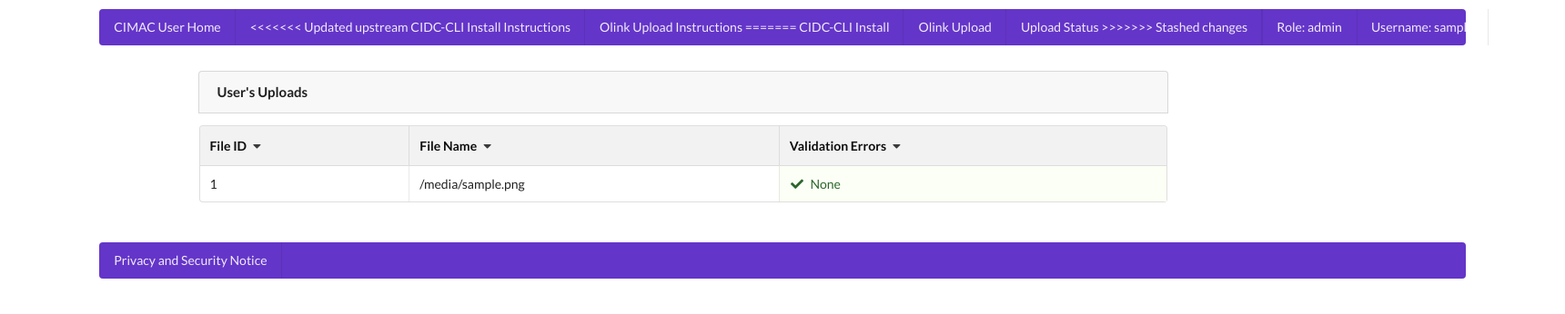
After one commit to CIMAC-CIDC/cidc-portal, a Flask app: template cidc_portal/cimac_biofx/templates/upload_status.jinja2 in a window 1720 px wide. The commit adds this page. Shown: the top 346 px of the page at 91% size. Run offline with Flask 2, Linux system fonts and the light colour scheme; the template is opened without the code that fills it: most values are stand-ins (such as "Sample title", 1, 10 or a date in 2020); some libraries are stand-ins or nearby versions.

Commit message:
dfci/cidc-portal#68 - Adding upload status list.

```diff
--- /dev/null
+++ b/cidc_portal/cimac_biofx/templates/upload_status.jinja2
@@ -0,0 +1,38 @@
+{% extends "base_header.jinja2" %}
+
+{% block content %}
+
+    <div class="ui message attached">
+        <h4 class="ui header">User's Uploads</h4>
+    </div>
+
+    <table class="ui sortable selectable celled table">
+    <thead>
+        <tr>
+            <th class="sorted descending">File ID</th>
+            <th class="sorted descending">File Name</th>
+            <th class="sorted descending">Validation Errors</th>
+        </tr>
+    </thead>
+    <tbody>
+        {% for upload in olink_uploads %}
+            <tr>
+                <td>
+                    {{ upload["id"] }}
+                </td>
+                <td>
+                    {{ upload["file_name"] }}
+                </td>
+                    {% if upload["validation_errors"]|length > 0 %}
+                        <td class="negative"><i class="icon close"></i> {{ upload["validation_errors"] }}</td>
+                    {% else %}
+                        <td class="positive"><i class="icon checkmark"></i> None</td>
+                    {% endif %}
+                </td>
+            </tr>
+        {% endfor %}
+    </tbody>
+    </table>
+
+
+{% endblock %}
--- a/cidc_portal/main/services/utils.py
+++ b/cidc_portal/main/services/utils.py
@@ -26,6 +26,7 @@ def base_user_info(session):
                 cimac_biofx_home_url=url_for_with_prefix("/cimac_biofx/home"),
                 cli_install_url=url_for_with_prefix("/cimac_biofx/cli-install"),
                 olink_upload_url=url_for_with_prefix("/cimac_biofx/olink-upload"),
+                upload_status_url=url_for_with_prefix("/cimac_biofx/uploads"),
                 admin_home_url=url_for_with_prefix("/admin/home"),
                 privacy_url=url_for_with_prefix("/privacy"),
                 logout_url=url_for_with_prefix("/logout"),
--- a/cidc_portal/main/templates/base_header.jinja2
+++ b/cidc_portal/main/templates/base_header.jinja2
@@ -23,11 +23,23 @@
                     </a>
 
                     <a class="item" href="{{ cli_install_url }}">
+<<<<<<< Updated upstream
                         CIDC-CLI Install Instructions
                     </a>
 
                     <a class="item" href="{{ olink_upload_url }}">
                         Olink Upload Instructions
+=======
+                        CIDC-CLI Install
+                    </a>
+
+                    <a class="item" href="{{ olink_upload_url }}">
+                        Olink Upload
+                    </a>
+
+                    <a class="item" href="{{ upload_status_url }}">
+                        Upload Status
+>>>>>>> Stashed changes
                     </a>
 
                     {%  if user_role == "admin" %}
```
Also changed, not shown: cidc_portal/cimac_biofx/views.py (+14 -0 lines), cidc_portal/main/services/uploads.py (added, +33 -0 lines), cidc_portal/main/services/data.py (line endings or trailing spaces).
